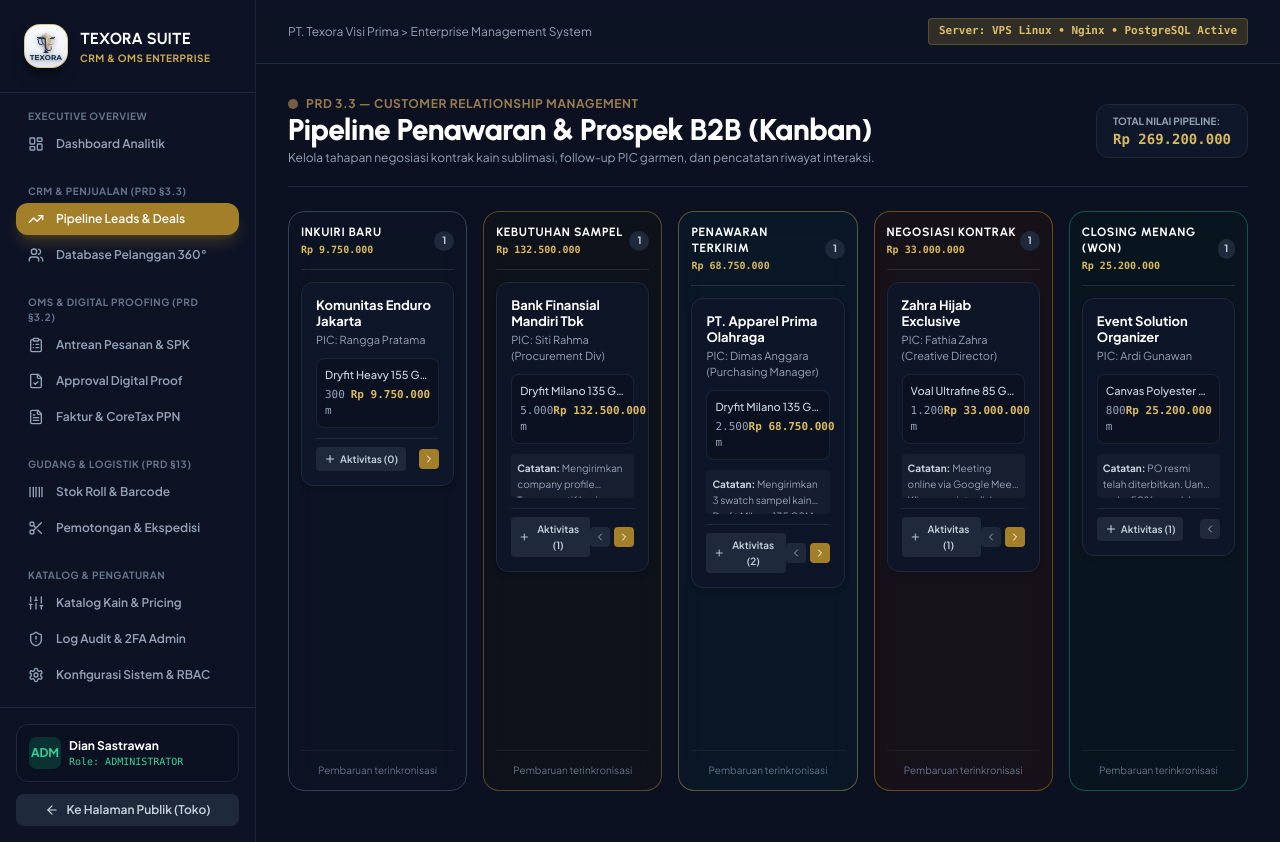
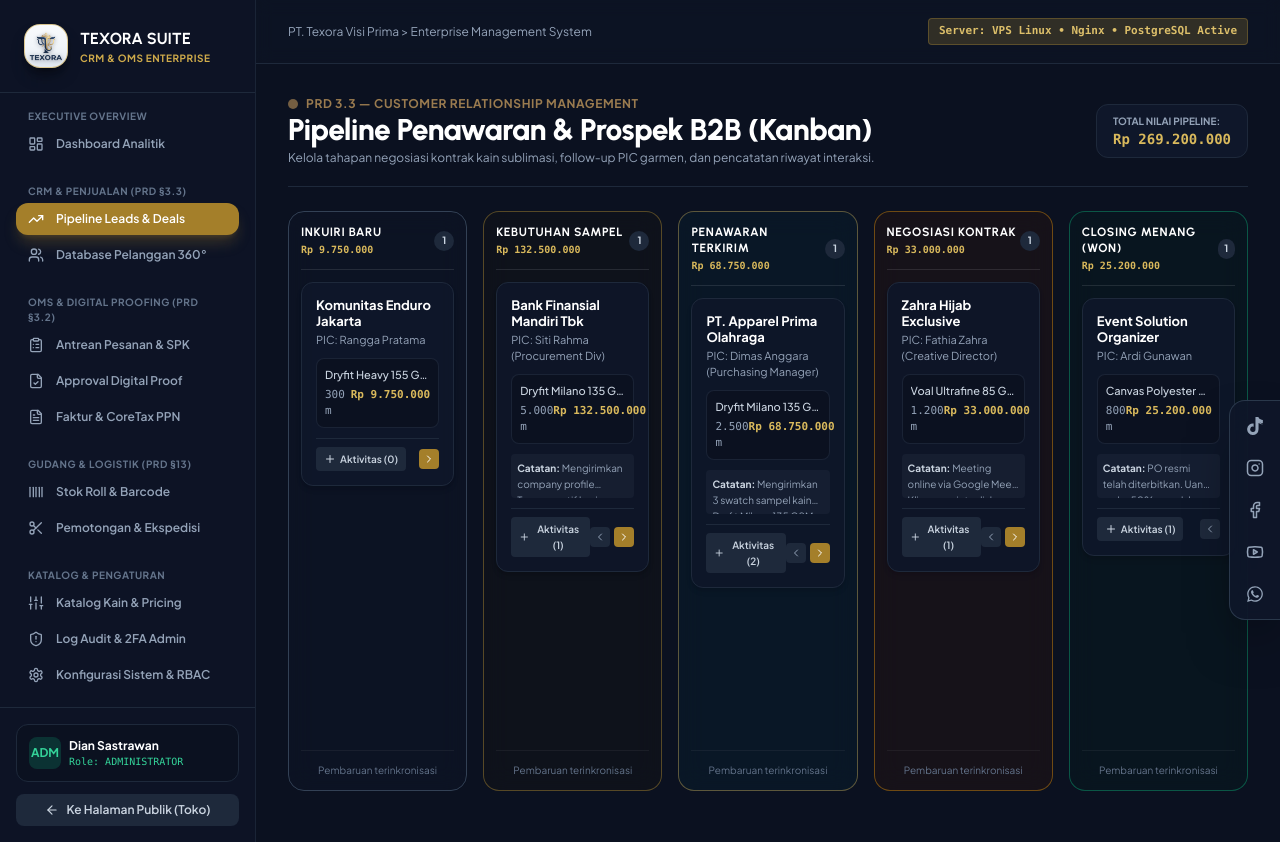
Before and after one commit to Solusiit-2025/texora-web, a Next.js app: page /portal/crm/leads in a window 1280 px wide. Built offline with nearby package versions, Linux system fonts and the light colour scheme.

Commit message:
feat: floating social rail on right edge (desktop)

```diff
--- a/src/app/layout.tsx
+++ b/src/app/layout.tsx
@@ -2,6 +2,7 @@ import type { Metadata } from "next";
 import Script from "next/script";
 import "./globals.css";
 import { ThemeProvider } from "@/components/theme/ThemeProvider";
+import { FloatingSocial } from "@/components/common/FloatingSocial";
 
 export const metadata: Metadata = {
   title: "PT. Texora Visi Prima — Sublimasi & Kain Industri",
@@ -32,6 +33,7 @@ export default function RootLayout({ children }: { children: React.ReactNode })
       </head>
       <body className="bg-textile-pattern text-slate-100 antialiased min-h-screen flex flex-col font-sans">
         <ThemeProvider>{children}</ThemeProvider>
+        <FloatingSocial />
       </body>
     </html>
   );
--- /dev/null
+++ b/src/components/common/FloatingSocial.tsx
@@ -0,0 +1,42 @@
+"use client";
+
+import { motion } from "framer-motion";
+import { SOCIAL_LINKS } from "@/config/social";
+import { SOCIAL_HOVER, SOCIAL_ICONS } from "./SocialLinks";
+
+/**
+ * Floating social rail pinned to the right edge of the viewport.
+ * Hidden on small screens (footer icons cover mobile); each item
+ * expands to reveal its label on hover (desktop).
+ */
+export function FloatingSocial() {
+  return (
+    <motion.aside
+      initial={{ x: 48, opacity: 0 }}
+      animate={{ x: 0, opacity: 1 }}
+      transition={{ delay: 0.6, duration: 0.45, ease: [0.22, 1, 0.36, 1] }}
+      className="hidden md:flex fixed right-0 top-1/2 -translate-y-1/2 z-40 flex-col gap-1 p-1.5 rounded-l-2xl bg-slate-900/90 border border-r-0 border-slate-700/80 shadow-2xl shadow-black/50 backdrop-blur-xl"
+      aria-label="Media sosial Texora"
+    >
+      {SOCIAL_LINKS.map((s) => {
+        const Icon = SOCIAL_ICONS[s.id];
+        return (
+          <a
+            key={s.id}
+            href={s.href}
+            target="_blank"
+            rel="noopener noreferrer"
+            aria-label={s.label}
+            title={s.label}
+            className={`group flex items-center gap-0 rounded-xl p-2.5 text-slate-400 transition-colors hover:bg-slate-800 ${SOCIAL_HOVER[s.id]}`}
+          >
+            <Icon className="w-[18px] h-[18px] shrink-0" />
+            <span className="max-w-0 overflow-hidden whitespace-nowrap text-xs font-semibold transition-all duration-300 group-hover:max-w-[120px] group-hover:ml-2 group-hover:mr-1">
+              {s.label}
+            </span>
+          </a>
+        );
+      })}
+    </motion.aside>
+  );
+}
--- a/src/components/common/SocialLinks.tsx
+++ b/src/components/common/SocialLinks.tsx
@@ -17,7 +17,7 @@ function WhatsAppIcon({ className }: { className?: string }) {
   );
 }
 
-const ICONS: Record<SocialLink["id"], (props: { className?: string }) => JSX.Element> = {
+export const SOCIAL_ICONS: Record<SocialLink["id"], (props: { className?: string }) => JSX.Element> = {
   tiktok: TikTokIcon,
   instagram: (p) => <Instagram className={p.className} />,
   facebook: (p) => <Facebook className={p.className} />,
@@ -25,7 +25,7 @@ const ICONS: Record<SocialLink["id"], (props: { className?: string }) => JSX.Ele
   whatsapp: WhatsAppIcon,
 };
 
-const HOVER: Record<SocialLink["id"], string> = {
+export const SOCIAL_HOVER: Record<SocialLink["id"], string> = {
   tiktok: "hover:border-white/50 hover:text-white",
   instagram: "hover:border-pink-500/60 hover:text-pink-400",
   facebook: "hover:border-blue-500/60 hover:text-blue-400",
@@ -38,7 +38,7 @@ export function SocialLinks() {
   return (
     <div className="flex items-center gap-2.5">
       {SOCIAL_LINKS.map((s) => {
-        const Icon = ICONS[s.id];
+        const Icon = SOCIAL_ICONS[s.id];
         return (
           <a
             key={s.id}
@@ -47,7 +47,7 @@ export function SocialLinks() {
             rel="noopener noreferrer"
             aria-label={s.label}
             title={s.label}
-            className={`w-9 h-9 rounded-xl bg-slate-900 border border-slate-800 flex items-center justify-center text-slate-400 transition-all hover:-translate-y-0.5 ${HOVER[s.id]}`}
+            className={`w-9 h-9 rounded-xl bg-slate-900 border border-slate-800 flex items-center justify-center text-slate-400 transition-all hover:-translate-y-0.5 ${SOCIAL_HOVER[s.id]}`}
           >
             <Icon className="w-4 h-4" />
           </a>
```
